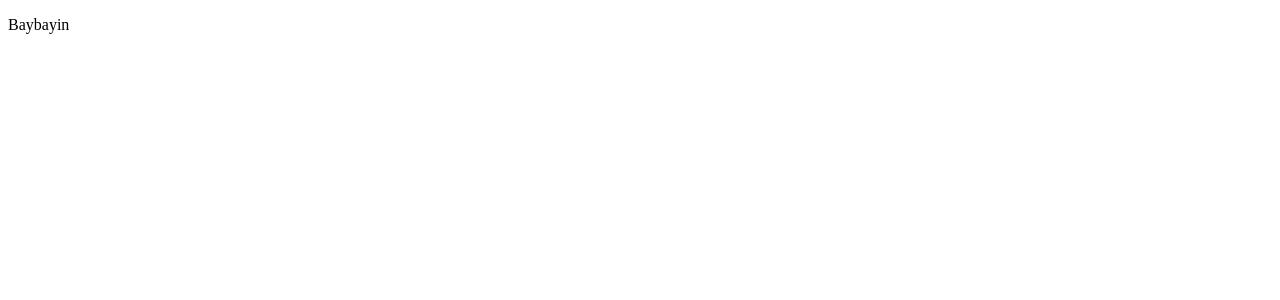
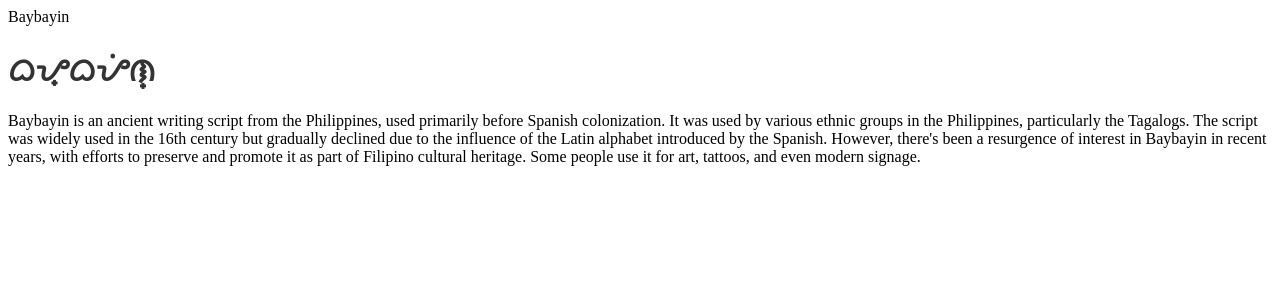
Before and after one commit to cmckinney-59/Transliteration, an Angular app: page / in a window 1280 px wide. Shown: the top 300 px of the page. Built offline with nearby package versions, Linux system fonts and the light colour scheme.

Commit message:
added baybayin font and description

```diff
--- a/src/app/pages/baybayin-page/baybayin-page.component.html
+++ b/src/app/pages/baybayin-page/baybayin-page.component.html
@@ -1 +1,3 @@
-<p>Baybayin</p>
+<header>Baybayin</header>
+<h1 class="baybayin-header">ᜊᜌ᜔ᜊᜌᜒᜈ᜔</h1>
+<p>Baybayin is an ancient writing script from the Philippines, used primarily before Spanish colonization. It was used by various ethnic groups in the Philippines, particularly the Tagalogs. The script was widely used in the 16th century but gradually declined due to the influence of the Latin alphabet introduced by the Spanish. However, there's been a resurgence of interest in Baybayin in recent years, with efforts to preserve and promote it as part of Filipino cultural heritage. Some people use it for art, tattoos, and even modern signage.</p>
--- a/src/app/pages/baybayin-page/baybayin-page.component.scss
+++ b/src/app/pages/baybayin-page/baybayin-page.component.scss
@@ -0,0 +1,8 @@
+// Import the font from Google Fonts
+@import url('https://fonts.googleapis.com/css2?family=Noto+Sans+Tagalog&display=swap');
+
+.baybayin-header {
+  font-family: 'Noto Sans Tagalog', sans-serif;
+  font-size: 2rem;
+  color: #333;
+}
```
